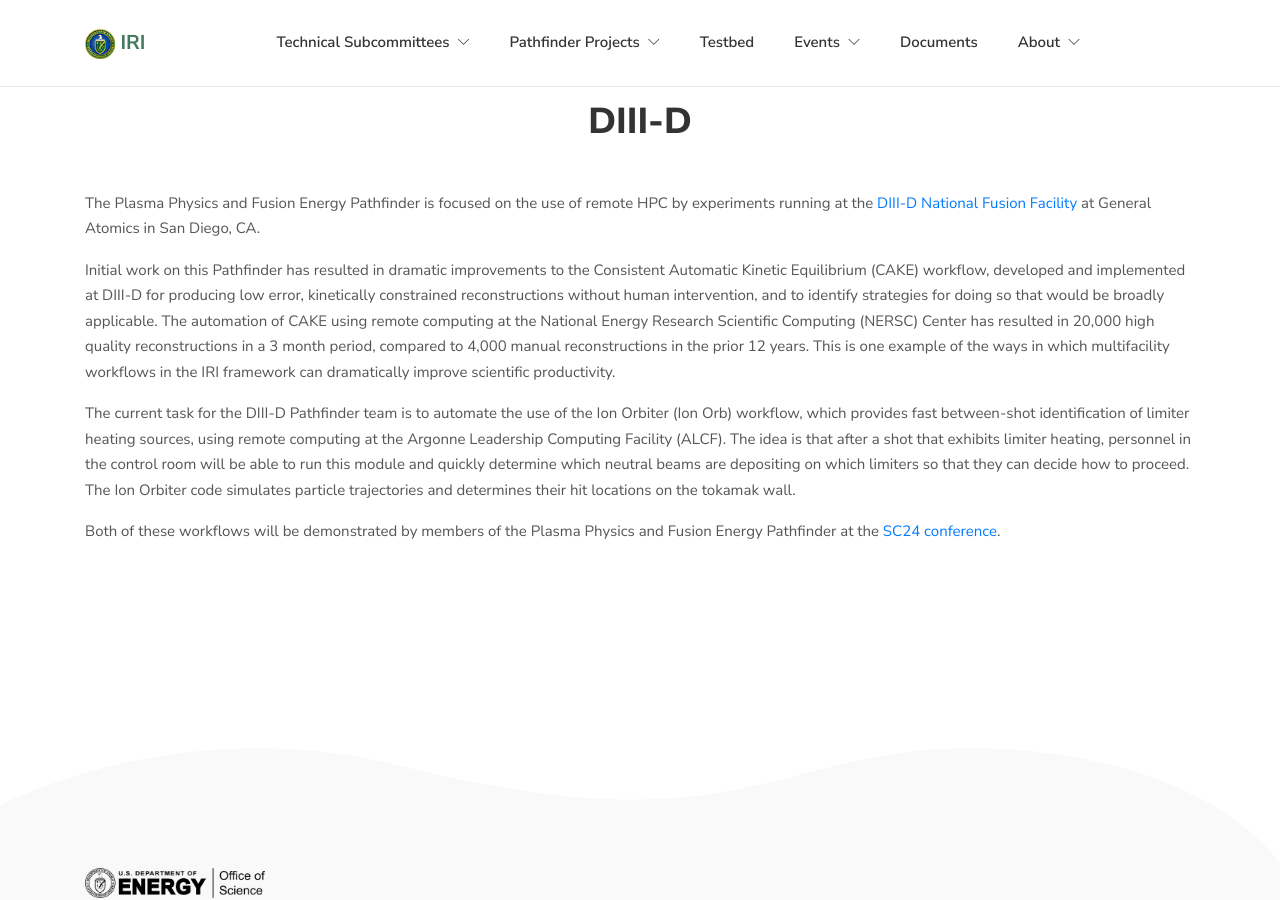
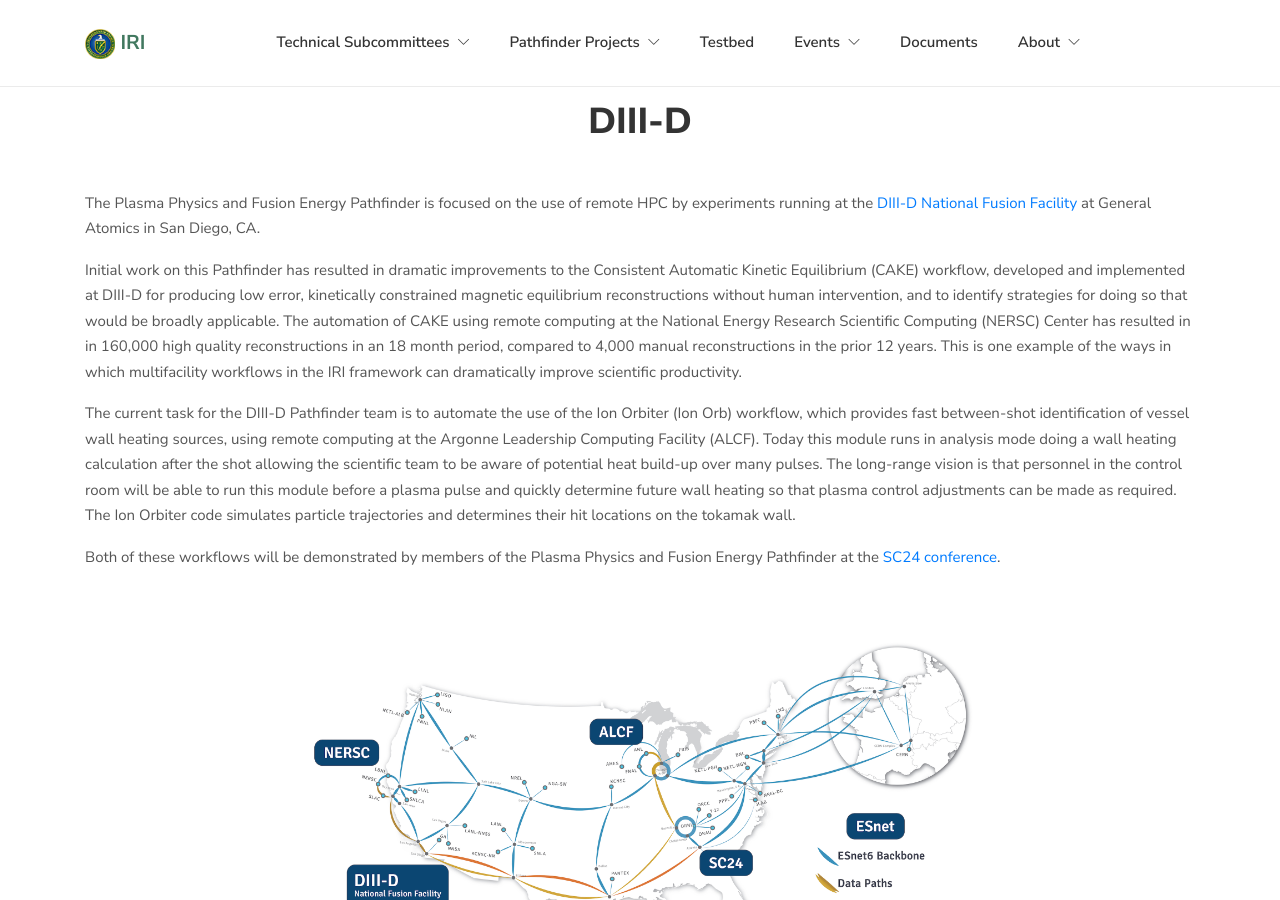
Before and after one commit to iri-science/iri-science.github.io, a Jekyll site: the page built from _pathfinders/fusion.html, in a window 1280 px wide and 900 px high, scrolled down 321 px. Built offline with Jekyll 4.4.1, drawn with Linux system fonts in a browser that asks for light colours.

Commit message:
updates to DIII-D page

```diff
--- a/_pathfinders/fusion.html
+++ b/_pathfinders/fusion.html
@@ -14,18 +14,24 @@ category: Pathfinder Projects
             in San Diego, CA.</p>
         <p>Initial work on this Pathfinder has resulted in dramatic improvements to the Consistent Automatic Kinetic
             Equilibrium (CAKE) workflow, developed and implemented at DIII-D for producing low error, kinetically
-            constrained reconstructions without human intervention, and to identify strategies for doing so that would
-            be broadly applicable. The automation of CAKE using remote computing at the National Energy Research
-            Scientific Computing (NERSC) Center has resulted in 20,000 high quality reconstructions in a 3 month period,
-            compared to 4,000 manual reconstructions in the prior 12 years. This is one example of the ways in which
-            multifacility workflows in the IRI framework can dramatically improve scientific productivity.</p>
+            constrained magnetic equilibrium reconstructions without human intervention, and to identify strategies for
+            doing so that would be broadly applicable. The automation of CAKE using remote computing at the National
+            Energy Research Scientific Computing (NERSC) Center has resulted in in 160,000 high quality reconstructions
+            in an 18 month period, compared to 4,000 manual reconstructions in the prior 12 years. This is one example
+            of the ways in which multifacility workflows in the IRI framework can dramatically improve scientific
+            productivity.</p>
         <p>The current task for the DIII-D Pathfinder team is to automate the use of the Ion Orbiter (Ion Orb) workflow,
-            which provides fast between-shot identification of limiter heating sources, using remote computing at the
-            Argonne Leadership Computing Facility (ALCF). The idea is that after a shot that exhibits limiter heating,
-            personnel in the control room will be able to run this module and quickly determine which neutral beams are
-            depositing on which limiters so that they can decide how to proceed. The Ion Orbiter code simulates particle
-            trajectories and determines their hit locations on the tokamak wall.</p>
+            which provides fast between-shot identification of vessel wall heating sources, using remote computing at
+            the Argonne Leadership Computing Facility (ALCF). Today this module runs in analysis mode doing a wall
+            heating calculation after the shot allowing the scientific team to be aware of potential heat build-up over
+            many pulses. The long-range vision is that personnel in the control room will be able to run this module
+            before a plasma pulse and quickly determine future wall heating so that plasma control adjustments can be
+            made as required. The Ion Orbiter code simulates particle trajectories and determines their hit locations on
+            the tokamak wall.</p>
         <p>Both of these workflows will be demonstrated by members of the Plasma Physics and Fusion Energy Pathfinder at
             the <a href="/events/sc24">SC24 conference</a>.</p>
     </div>
+    <div class="container text-center mb-5">
+        <img src="/images/diiid.jpg" style="width: 60%" />
+    </div>
 </section>
```
Also changed, not shown: images/diiid.jpg (added).
